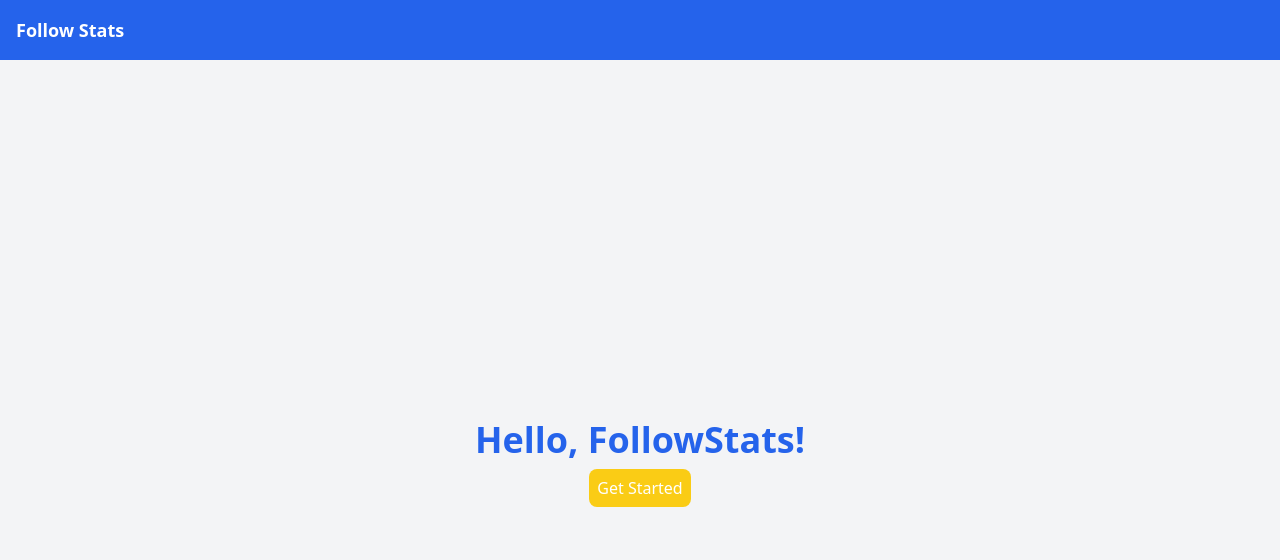
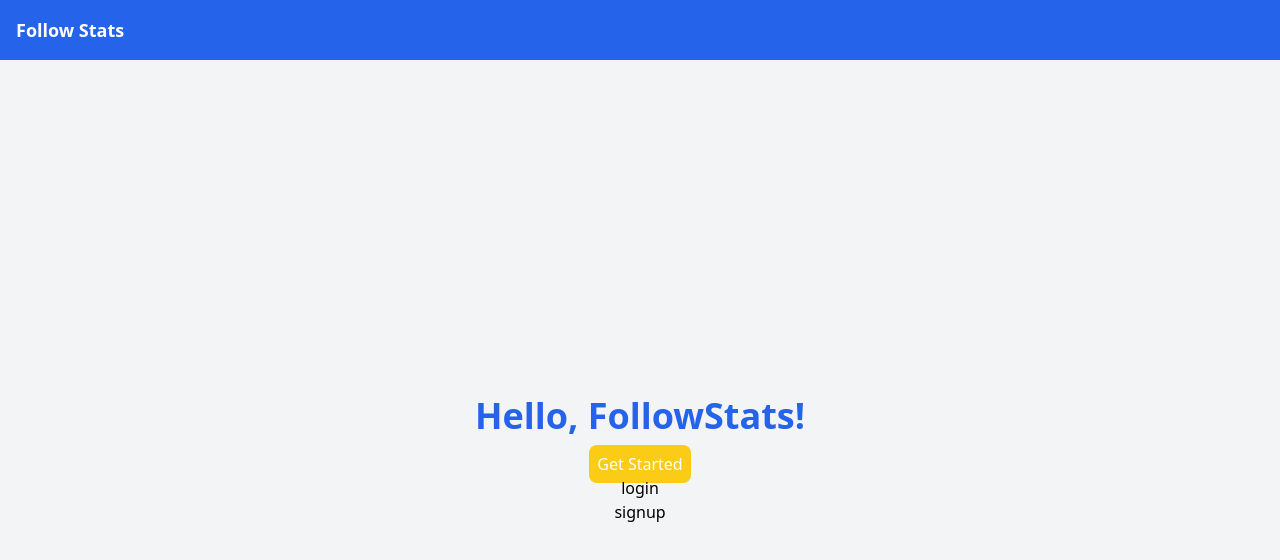
Before and after one commit to Svitly4nyi-Vla2yslav/FollowStats, a Next.js app: page / in a window 1280 px wide. Shown: the top 560 px of the page. Built offline with nearby package versions, Linux system fonts and the light colour scheme.

Commit message:
add signup / login

```diff
--- a/src/pages/index.tsx
+++ b/src/pages/index.tsx
@@ -21,6 +21,8 @@ export default function Home() {
             Get Started{" "}
           </span>
         </Link>
+        <Link href="/login">login</Link>
+        <Link href="/signup">signup</Link>
       </div>
     </div>
   );
```
